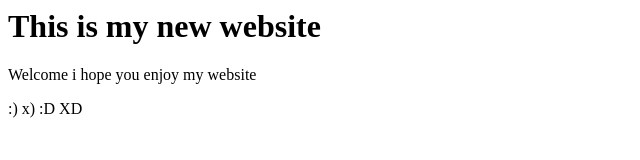
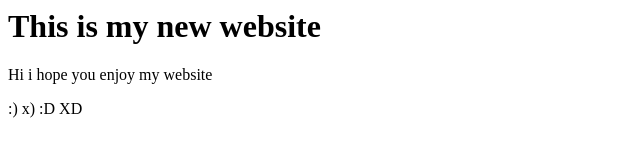
Before and after one commit to Napitpushpendra/Awsome-npo, a plain HTML site: page index.html in a window 1280 px wide. Shown: the full height of the page, 0-640 px from the left. Drawn offline with Linux system fonts and the light colour scheme.

Commit message:
changed welcome to Hi

```diff
--- a/index.html
+++ b/index.html
@@ -1,6 +1,6 @@
 <html>
 <title> This is my Website </title>
 <h1>This is my new website</h1>
-<p>Welcome i hope you enjoy my website</p>
+<p>Hi i hope you enjoy my website</p>
 <p> :) x) :D XD </p>
 </html>
```
